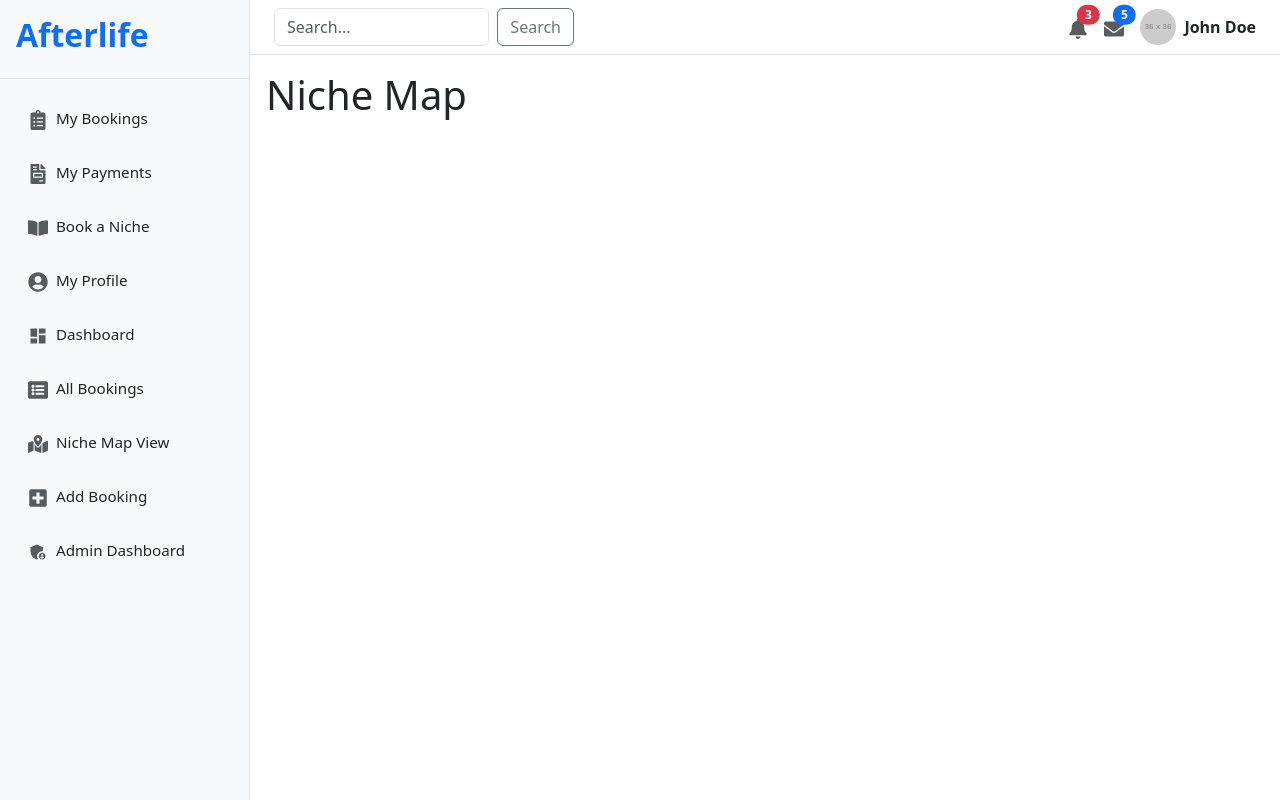
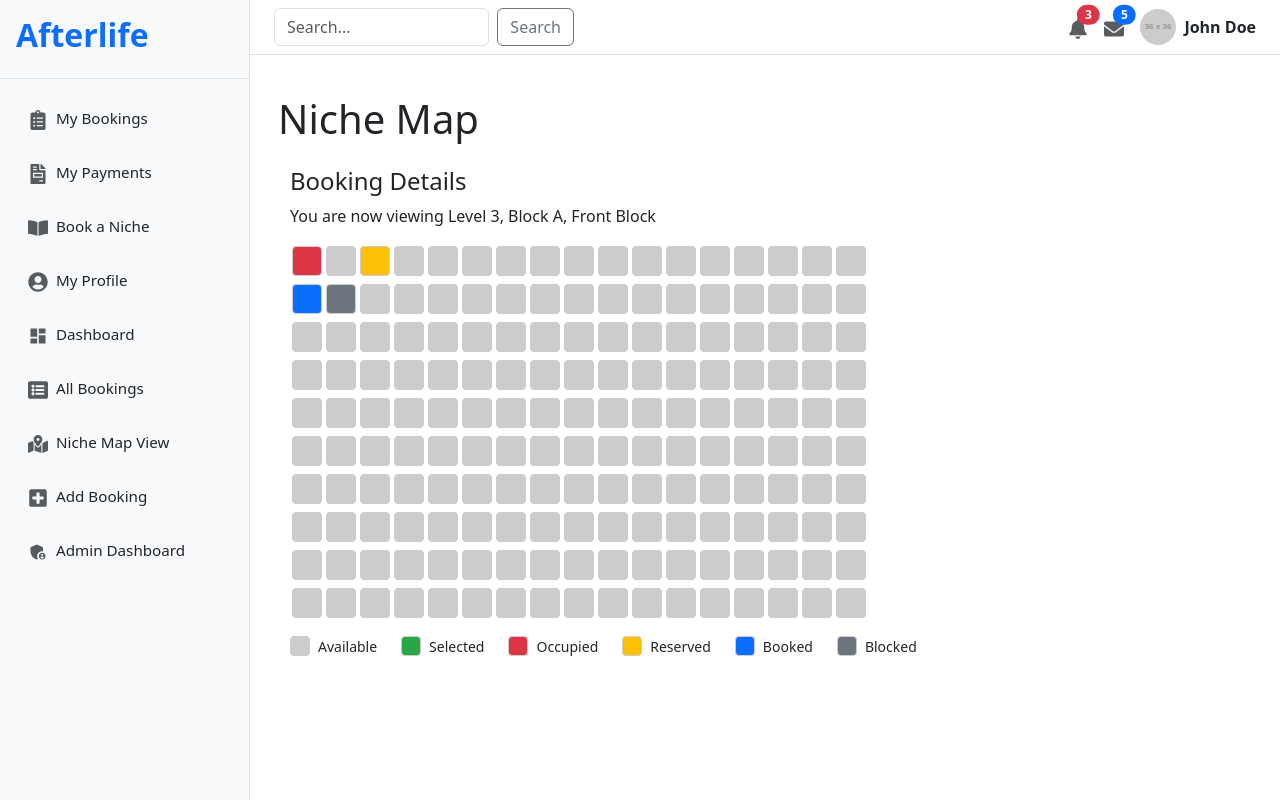
Before and after one commit to 2303511/afterlife, a React (Create React App) app: page /niche-map-view in a window 1280 px wide. Built offline with nearby package versions, Linux system fonts and the light colour scheme.

Commit message:
added test niche grid selection

```diff
--- /dev/null
+++ b/src/components/NicheGridSelector.css
@@ -0,0 +1,28 @@
+.grid-wrapper {
+    display: flex;
+    flex-direction: column;
+    gap: 4px;
+  }
+
+  .slot-box {
+    width: 30px;
+    height: 30px;
+    margin: 2px;
+    border-radius: 4px;
+    border: 1px solid #ccc;
+    cursor: pointer;
+  }
+
+  .legend-box {
+    width: 20px;
+    height: 20px;
+    border-radius: 4px;
+    border: 1px solid #ccc;
+  }
+
+  .status-available { background-color: #ccc; }
+  .status-selected  { background-color: #28a745; }
+  .status-occupied  { background-color: #dc3545; }
+  .status-reserved  { background-color: #ffc107; }
+  .status-booked    { background-color: #0d6efd; }
+  .status-blocked   { background-color: #6c757d; }
--- /dev/null
+++ b/src/components/NicheGridSelector.js
@@ -0,0 +1,98 @@
+import React, { useState } from "react";
+import "./NicheGridSelector.css";
+
+const statusClass = {
+  available: "status-available",
+  selected: "status-selected",
+  occupied: "status-occupied",
+  reserved: "status-reserved",
+  booked: "status-booked",
+  blocked: "status-blocked",
+};
+
+// Initial special statuses
+const initialSlots = [
+  { id: "A3-1-1", row: 1, col: 1, status: "occupied" },
+  { id: "A3-1-2", row: 1, col: 2, status: "available" },
+  { id: "A3-1-3", row: 1, col: 3, status: "reserved" },
+  { id: "A3-2-1", row: 2, col: 1, status: "booked" },
+  { id: "A3-2-2", row: 2, col: 2, status: "blocked" },
+];
+
+// Generate full grid (10x17), using initialSlots for overrides
+const generateGrid = () => {
+  const grid = [];
+  for (let r = 1; r <= 10; r++) {
+    for (let c = 1; c <= 17; c++) {
+      const found = initialSlots.find((s) => s.row === r && s.col === c);
+      grid.push(
+        found || {
+          id: `A3-${r}-${c}`,
+          row: r,
+          col: c,
+          status: "available",
+        }
+      );
+    }
+  }
+  return grid;
+};
+
+export default function NicheGridSelector() {
+  const [slots, setSlots] = useState(generateGrid());
+
+  const handleClick = (clickedSlot) => {
+    if (!clickedSlot) return;
+
+    setSlots((prevSlots) =>
+      prevSlots.map((slot) => {
+        if (slot.id === clickedSlot.id) {
+          if (slot.status === "available") return { ...slot, status: "selected" };
+          if (slot.status === "selected") return { ...slot, status: "available" };
+        }
+        return slot;
+      })
+    );
+  };
+
+  return (
+    <div className="container mt-4">
+      <h4>Booking Details</h4>
+      <p>You are now viewing Level 3, Block A, Front Block</p>
+
+      <div className="grid-wrapper">
+        {[...Array(10)].map((_, row) => (
+          <div className="d-flex" key={`row-${row}`}>
+            {[...Array(17)].map((_, col) => {
+              const slot = slots.find(
+                (s) => s.row === row + 1 && s.col === col + 1
+              );
+              const status = slot.status;
+
+              return (
+                <div
+                  key={`col-${col}`}
+                  className={`slot-box ${statusClass[status]}`}
+                  onClick={() =>
+                    (status === "available" || status === "selected") && handleClick(slot)
+                  }
+                  title={slot.id}
+                />
+              );
+            })}
+          </div>
+        ))}
+      </div>
+
+      {/* Legend */}
+      <div className="d-flex flex-wrap mt-3 gap-2">
+        {Object.entries(statusClass).map(([status, className]) => (
+          <div className="d-flex align-items-center me-3" key={status}>
+            <div className={`legend-box ${className} me-2`} />
+            <small className="text-capitalize">{status}</small>
+          </div>
+        ))}
+      </div>
+    </div>
+  );
+}
--- a/src/pages/NicheMap.js
+++ b/src/pages/NicheMap.js
@@ -1,4 +1,12 @@
 // src/pages/NicheMap.js
+import React from "react";
+import NicheGridSelector from "../components/NicheGridSelector";
+
 export default function NicheMap() {
-    return <h1>Niche Map </h1>;
-  }
+  return (
+    <div className="container mt-4">
+      <h1>Niche Map</h1>
+      <NicheGridSelector />
+    </div>
+  );
+}
```
